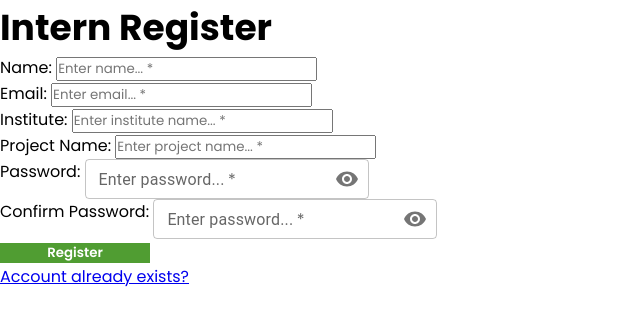
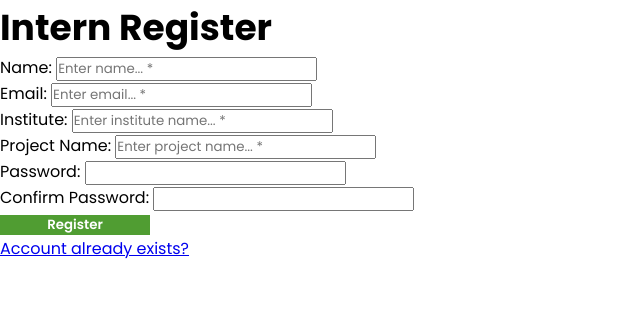
Before and after one commit to mohanamisra/ecl-intern-dashboard, a React (Vite) app: page /register in a window 1280 px wide. Shown: the top 326 px of the page, without its empty margins (0-640 px from the left). Built offline with nearby package versions, Linux system fonts and the light colour scheme.

Commit message:
Registration working

```diff
--- a/package.json
+++ b/package.json
@@ -14,6 +14,7 @@
     "@emotion/styled": "^11.11.5",
     "@mui/icons-material": "^5.15.18",
     "@mui/material": "^5.15.18",
+    "firebase": "^10.12.2",
     "react": "^18.2.0",
     "react-dom": "^18.2.0",
     "react-router-dom": "^6.23.1"
--- a/src/components/Password/Password.jsx
+++ b/src/components/Password/Password.jsx
@@ -2,35 +2,39 @@ import { Visibility, VisibilityOff } from "@mui/icons-material";
 import { IconButton, InputAdornment, TextField } from "@mui/material";
 import { useState } from "react";
 
-const Password = ({ password, handlePassword }) => {
-    const [showPassword, setShowPassword] = useState(false);
+const Password = ({handlePasswordChange}) => {
+    // const [showPassword, setShowPassword] = useState(false);
 
-    const handleClickShowPassword = () => {
-        setShowPassword(!showPassword);
-    };
+    // const handleClickShowPassword = () => {
+    //     setShowPassword(!showPassword);
+    // };
+
+    // const [password, setPassword] = useState('');
+    // const [newPassword, setNewPassword] = useState('');
 
     return (
-        <TextField
-            size="small"
-            type={showPassword ? "text" : "password"}
-            label="Enter password..."
-            value={password}
-            onChange={handlePassword}
-            required={true}
-            InputProps={{
-                endAdornment: (
-                    <InputAdornment position="end">
-                        <IconButton
-                            aria-label="toggle password visibility"
-                            onClick={handleClickShowPassword}
-                            edge="end"
-                        >
-                            {showPassword ? <VisibilityOff /> : <Visibility />}
-                        </IconButton>
-                    </InputAdornment>
-                ),
-            }}
-        />
+        <input type = "password" onChange = {handlePasswordChange}/>
+        // <TextField
+        //     size="small"
+        //     type={showPassword ? "text" : "password"}
+        //     label="Enter password..."
+        //     value={password}
+        //     onChange={handlePassword}
+        //     required={true}
+        //     InputProps={{
+        //         endAdornment: (
+        //             <InputAdornment position="end">
+        //                 <IconButton
+        //                     aria-label="toggle password visibility"
+        //                     onClick={handleClickShowPassword}
+        //                     edge="end"
+        //                 >
+        //                     {showPassword ? <VisibilityOff /> : <Visibility />}
+        //                 </IconButton>
+        //             </InputAdornment>
+        //         ),
+        //     }}
+        // />
     );
 };
 
--- /dev/null
+++ b/src/components/firebase.jsx
@@ -0,0 +1,23 @@
+// Import the functions you need from the SDKs you need
+import { initializeApp } from "firebase/app";
+import { getAuth } from "firebase/auth";
+import {getFirestore} from "firebase/firestore"
+// TODO: Add SDKs for Firebase products that you want to use
+// https://firebase.google.com/docs/web/setup#available-libraries
+
+// Your web app's Firebase configuration
+const firebaseConfig = {
+    apiKey: "AIzaSyCA5_A4TLme3TZ6LJtUQSpXYxN3yjjo4lA",
+    authDomain: "ecl-intern-dashboard.firebaseapp.com",
+    projectId: "ecl-intern-dashboard",
+    storageBucket: "ecl-intern-dashboard.appspot.com",
+    messagingSenderId: "695309393089",
+    appId: "1:695309393089:web:8f8f1e342d7178ec140840"
+};
+
+// Initialize Firebase
+const app = initializeApp(firebaseConfig);
+
+export const auth = getAuth(app);
+export const db = getFirestore(app);
+export default app;
--- a/src/pages/Register/Register.jsx
+++ b/src/pages/Register/Register.jsx
@@ -3,11 +3,67 @@ import Password from "../../components/Password/Password.jsx";
 import Button from "../../components/Button/Button.jsx"
 import './Register.css'
 import {Link} from "react-router-dom";
+import {useState} from "react";
+import {createUserWithEmailAndPassword} from "firebase/auth"
+import {auth, db} from "../../components/firebase.jsx";
+import {setDoc, doc} from "firebase/firestore"
+
 
 const Register = () => {
 
-    const handleLoginClick = () => {
-        console.log("REGISTER");
+    const [name, setName] = useState('');
+    const [email, setEmail] = useState('');
+    const [institute, setInstitute] = useState('');
+    const [project, setProject] = useState('');
+
+    const [newName, setNewName] = useState('');
+    const [newEmail, setNewEmail] = useState('');
+    const [newInstitute, setNewInstitute] = useState('');
+    const [newProject, setNewProject] = useState('');
+
+    const [password, setPassword] = useState('');
+    const [newPassword, setNewPassword] = useState('');
+
+    const handlePasswordChange = (e) => {
+        setNewPassword(e.target.value)
+    }
+
+    const handleRegister = async(e) => {
+        e.preventDefault();
+        try {
+            await createUserWithEmailAndPassword(auth, newEmail, newPassword);
+            const user = auth.currentUser;
+            console.log(user);
+            if(user) {
+                await setDoc(doc(db, "Users", user.uid), {
+                    email: user.email,
+                    username: newName,
+                    instituteName: newInstitute,
+                    projectName: newProject
+                });
+            }
+            setName(newName);
+            setEmail(newEmail);
+            setInstitute(newInstitute);
+            setProject(newProject);
+            setPassword(newPassword)
+
+        }catch(error) {
+            console.log(error.message);
+        }
+    }
+
+    const handleNameChange = (e) => {
+        setNewName(e.target.value);
+    }
+    const handleEmailChange = (e) => {
+        setNewEmail(e.target.value);
+    }
+    const handleInstituteChange = (e) => {
+        setNewInstitute(e.target.value);
+    }
+    const handleProjectChange = (e) => {
+        setNewProject(e.target.value);
     }
 
     return (
@@ -15,38 +71,37 @@ const Register = () => {
             <div className="general-header">
             </div>
 
-            <form action="" className="register-form">
+            <form action="" className="register-form" onSubmit={handleRegister}>
                 <h1 className='form-heading'>Intern Register</h1>
                 <div className='form-row'>
                     <label htmlFor="name">Name: </label>
                     <input placeholder="Enter name... *" required
-                               size='small' id = "name"/>
+                               size='small' id = "name" onChange={handleNameChange}/>
                 </div>
                 <div className='form-row'>
                     <label htmlFor="email">Email: </label>
                     <input placeholder="Enter email... *" required
-                               size='small' type="email" id = "email"/>
+                               size='small' type="email" id = "email" onChange={handleEmailChange}/>
                 </div>
                 <div className='form-row'>
                     <label htmlFor="institute">Institute: </label>
                     <input placeholder="Enter institute name... *" required
-                               size='small' id = "institute"/>
+                               size='small' id = "institute" onChange={handleInstituteChange}/>
                 </div>
                 <div className='form-row'>
                     <label htmlFor="project-name">Project Name: </label>
                     <input placeholder="Enter project name... *" required
-                               size='small' id = "project-name"/>
+                               size='small' id = "project-name" onChange={handleProjectChange}/>
                 </div>
                 <div className='form-row'>
                     <label htmlFor="password">Password: </label>
-                    <Password id = "password"/>
+                    <Password id = "password" handlePasswordChange={handlePasswordChange}/>
                 </div>
                 <div className='form-row'>
                     <label htmlFor="confirm-password">Confirm Password: </label>
-                    <Password id = "confirm-password"/>
+                    <Password id = "confirm-password" handlePasswordChange={handlePasswordChange}/>
                 </div>
-                <Button text="Register" buttonClass="register button"
-                        clickHandler={handleLoginClick}/>
+                <Button text="Register" buttonClass="register button"/>
                 <p><Link to = "/login">Account already exists?</Link></p>
             </form>
         </div>
```
Also changed, not shown: 1 other file (tests, documents, lock files or other folders).
